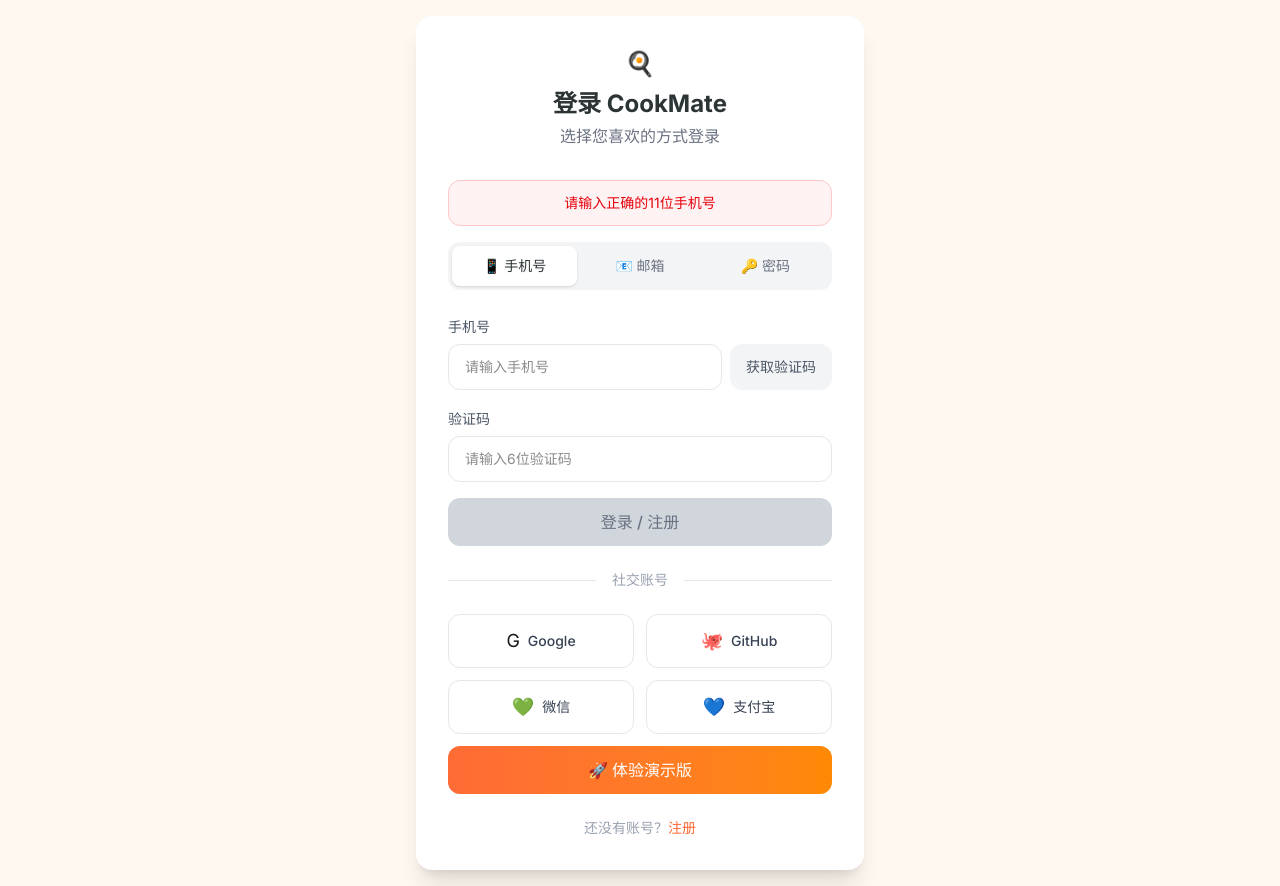
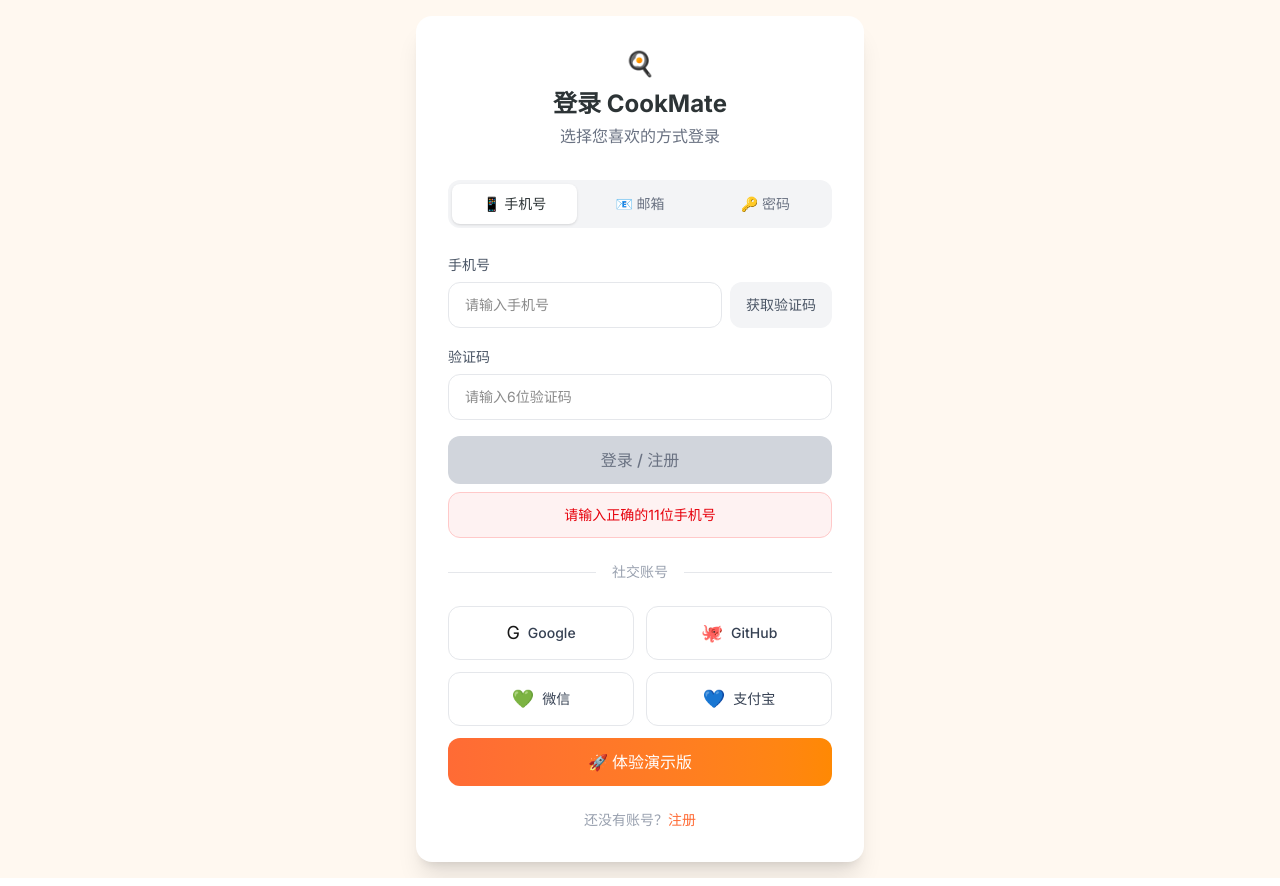
Before and after one commit to CHEN-AI-Lab/cookmate, a Next.js app in the folder apps/web/: page /login in a window 1280 px wide. Both pictures are taken after a click on the button "获取验证码". Built offline with nearby package versions, Linux system fonts and the light colour scheme; no server answers.

Commit message:
fix: move error msg below form, shorten text

```diff
--- a/apps/web/src/app/(auth)/login/login-client.tsx
+++ b/apps/web/src/app/(auth)/login/login-client.tsx
@@ -172,7 +172,7 @@
         return
       }
       if (!checkData.hasPassword) {
-        setError("该账号未设置密码，请先用验证码登录，之后去设置页设置密码")
+        setError("请先用验证码登录，再到设置页设密码")
         setLoading(null)
         return
       }
@@ -230,16 +230,6 @@
               <Link href="/app/dashboard" className="flex-1 bg-blue-600 text-white text-center text-sm py-2 rounded-lg hover:bg-blue-700">进入仪表盘</Link>
               <button onClick={() => signOut({ callbackUrl: "/" })} className="flex-1 bg-white text-gray-600 text-center text-sm py-2 rounded-lg border border-gray-200 hover:bg-gray-50">退出登录</button>
             </div>
-          </div>
-        )}
-
-        {error && (
-          <div className={`mb-4 p-3 rounded-xl text-sm text-center ${
-            error.includes("自动填入") ? "bg-green-50 border border-green-200 text-green-600"
-            : error.includes("已发送") ? "bg-blue-50 border border-blue-200 text-blue-600"
-            : "bg-red-50 border border-red-200 text-red-600"
-          }`}>
-            {error}
           </div>
         )}
 
@@ -388,6 +378,16 @@
               {loading === "password" ? "登录中..." : "登录"}
             </button>          </div>        )}
 
+        {error && (
+          <div className={`mt-2 p-3 rounded-xl text-sm text-center ${
+            error.includes("自动填入") ? "bg-green-50 border border-green-200 text-green-600"
+            : error.includes("已发送") ? "bg-blue-50 border border-blue-200 text-blue-600"
+            : "bg-red-50 border border-red-200 text-red-600"
+          }`}>
+            {error}
+          </div>
+        )}
+
         {/* 社交账号登录 */}
         <div className="my-6 flex items-center gap-4">
           <div className="flex-1 h-px bg-gray-200" />
```
Also changed, not shown: 1 other file (tests, documents, lock files or other folders).
